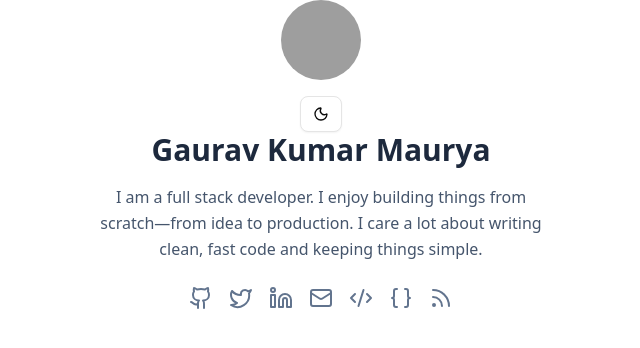
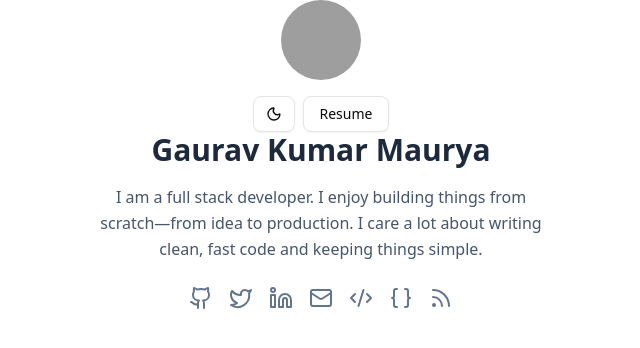
Before and after one commit to gaurav0973/my-portfolio, a Next.js app: page /Header in a window 1280 px wide. Shown: the top 348 px of the page, without its empty margins (319-959 px from the left). Built offline with nearby package versions, Linux system fonts and the light colour scheme; grey boxes are pictures that could not be loaded.

Commit message:
add resume button

```diff
--- a/app/Header/page.tsx
+++ b/app/Header/page.tsx
@@ -1,6 +1,6 @@
 "use client";
 
-import { BIO, IMAGE_PLACEHOLDER, NAME, SOCIAL_LINKS } from "@/constants/constants";
+import { BIO, IMAGE_PLACEHOLDER, NAME, RESUME_URL, SOCIAL_LINKS } from "@/constants/constants";
 import { Github, Twitter, Linkedin, Mail, CodeXml, Braces, Rss, Moon, Sun } from "lucide-react";
 import Image from "next/image";
 import Link from "next/link";
@@ -42,6 +42,14 @@ function Header() {
             >
               {theme === "dark" ? <Sun /> : <Moon />}
             </Button>
+            <Button
+              variant="outline"
+              asChild
+            >
+              <a href={RESUME_URL} target="_blank" rel="noopener noreferrer">
+                Resume
+              </a>
+            </Button>
           </div>
 
           {/* Name */}
--- a/constants/constants.ts
+++ b/constants/constants.ts
@@ -1,6 +1,8 @@
 // Header Content
+
 export const NAME = 'Gaurav Kumar Maurya';
 export const BIO = "I am a full stack developer. I enjoy building things from scratch—from idea to production. I care a lot about writing clean, fast code and keeping things simple.";
+export const RESUME_URL = "https://drive.google.com/file/d/1FHANxOxCu5daSo_AeKVlsTe9b9KQ2L3P/view?usp=sharing"
 export const SOCIAL_LINKS = [
   { name: 'GitHub', url: 'https://github.com/gaurav0973', icon: 'github' },
   { name: 'Twitter', url: 'https://x.com/gauravkmaurya09', icon: 'twitter' },
```
